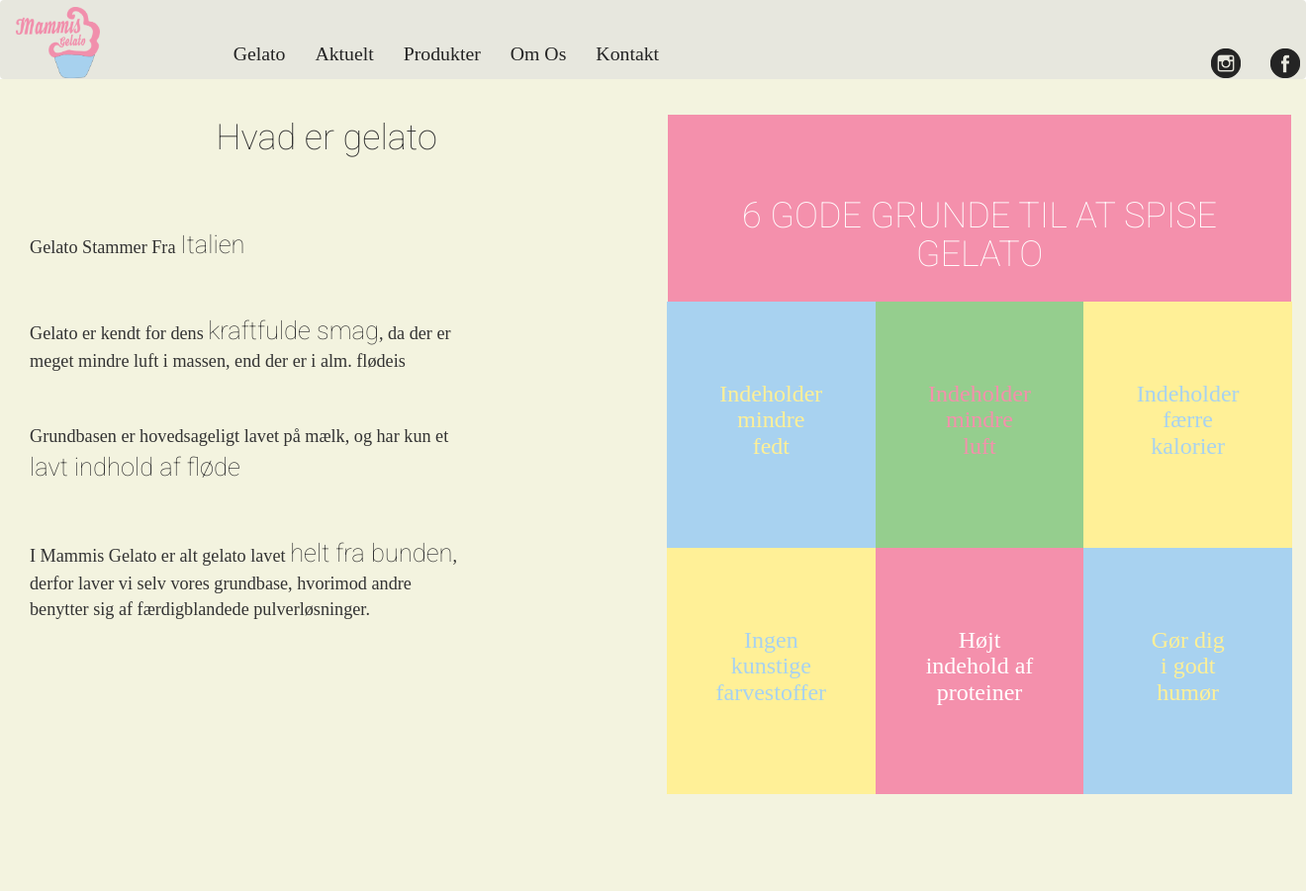
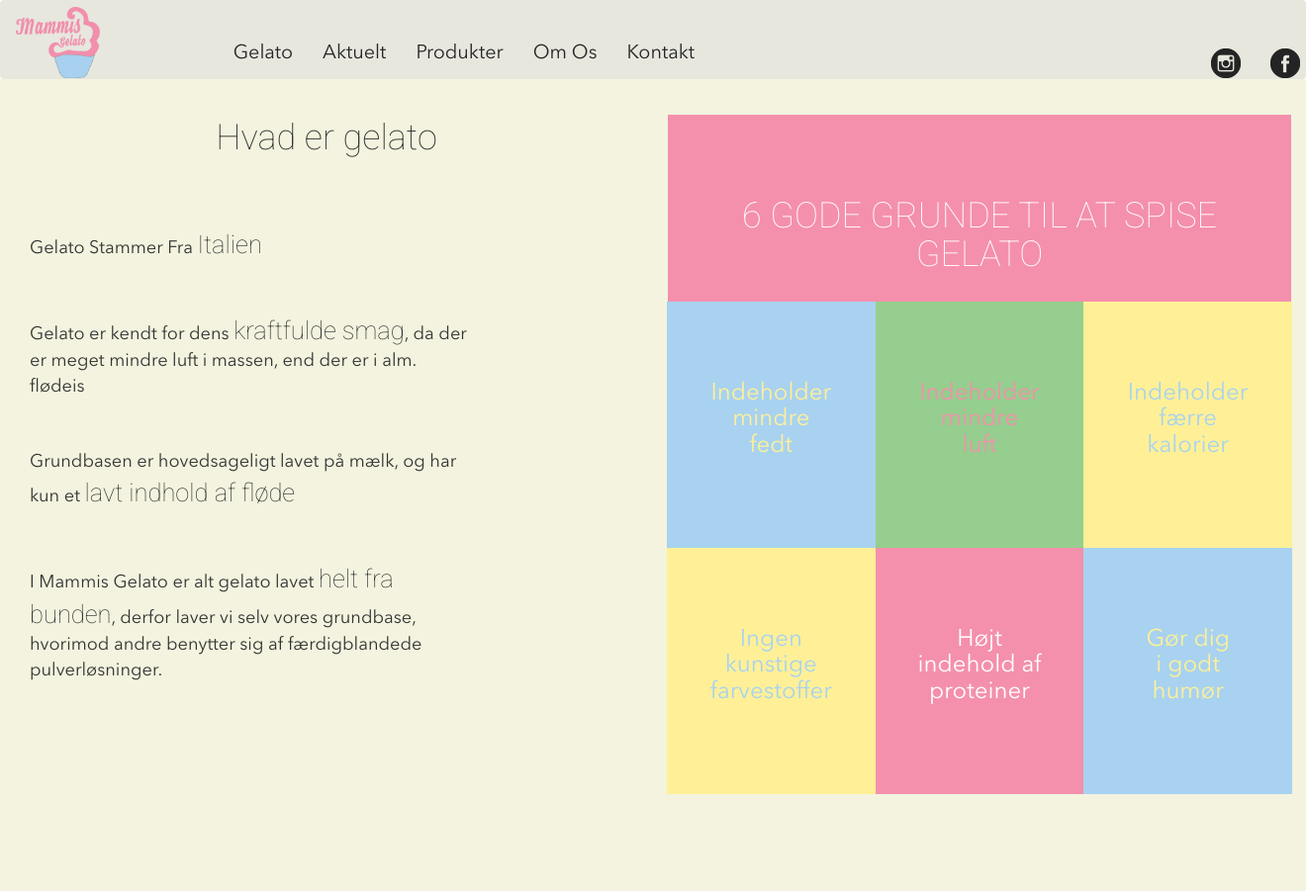
Before and after one commit to Mforceberg/mammis, a PHP site: page /gelato.php in a window 1320 px wide; the page is wider, and only the part inside the window is pictured. Shown: that part at 99% size. Before the commit the page ends 803 px from the top of that part, so only its background shows below. Run offline with PHP 8.4, Linux system fonts and the light colour scheme; some libraries are stand-ins or nearby versions.

Commit message:
Font fejl

```diff
--- a/css/styles.css
+++ b/css/styles.css
@@ -1,4 +1,11 @@
 @import url('https://fonts.googleapis.com/css?family=Roboto:100');
+
+@font-face {
+font-family: 'Avenir Next LT Pro Regular';
+font-style: normal;
+font-weight: normal;
+src: local('Avenir Next LT Pro Regular'), url('AvenirNextLTPro-Regular.woff') format('woff');
+}
 
 
 /* Navigation styling */
@@ -15,7 +22,7 @@
 
 ul.nav a
 {
-    font-family: Avenir;
+    font-family: 'Avenir Next LT Pro Regular';
     font-weight: 200;
     margin-top: 1.4em;
     text-decoration: none;
@@ -123,7 +130,7 @@ body {
 }
 
 .gelatoText {
-    font-family: avenir;
+    font-family: 'Avenir Next LT Pro Regular';
     font-size: 130%;
 }
 
@@ -158,7 +165,7 @@ body {
 
 .seksGrunde {
     text-align: center;
-    font-family: Avenir;
+    font-family: 'Avenir Next LT Pro Regular';
     margin-right: 1em;
     margin-left: 1em;
 }
```
Also changed, not shown: css/AvenirNextLTPro-Regular.woff (added), images/aabningstider.jpg, images/food.jpg.
